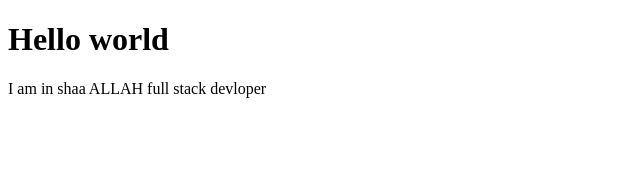
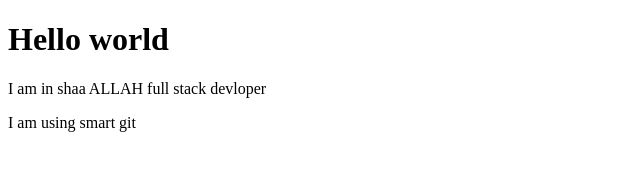
Before and after one commit to Rameezkhan-11/Assigment-1-, a plain HTML site: page home.html in a window 1280 px wide. Shown: the whole page, without its empty margins (0-640 px from the left). Drawn offline with Linux system fonts and the light colour scheme.

Commit message:
added one more line

```diff
--- a/home.html
+++ b/home.html
@@ -14,7 +14,9 @@
 <p>
     I am in shaa ALLAH full stack devloper
 </p>
-
+<p>
+    I am using smart git
+</p>
 
 
 </body>
```
